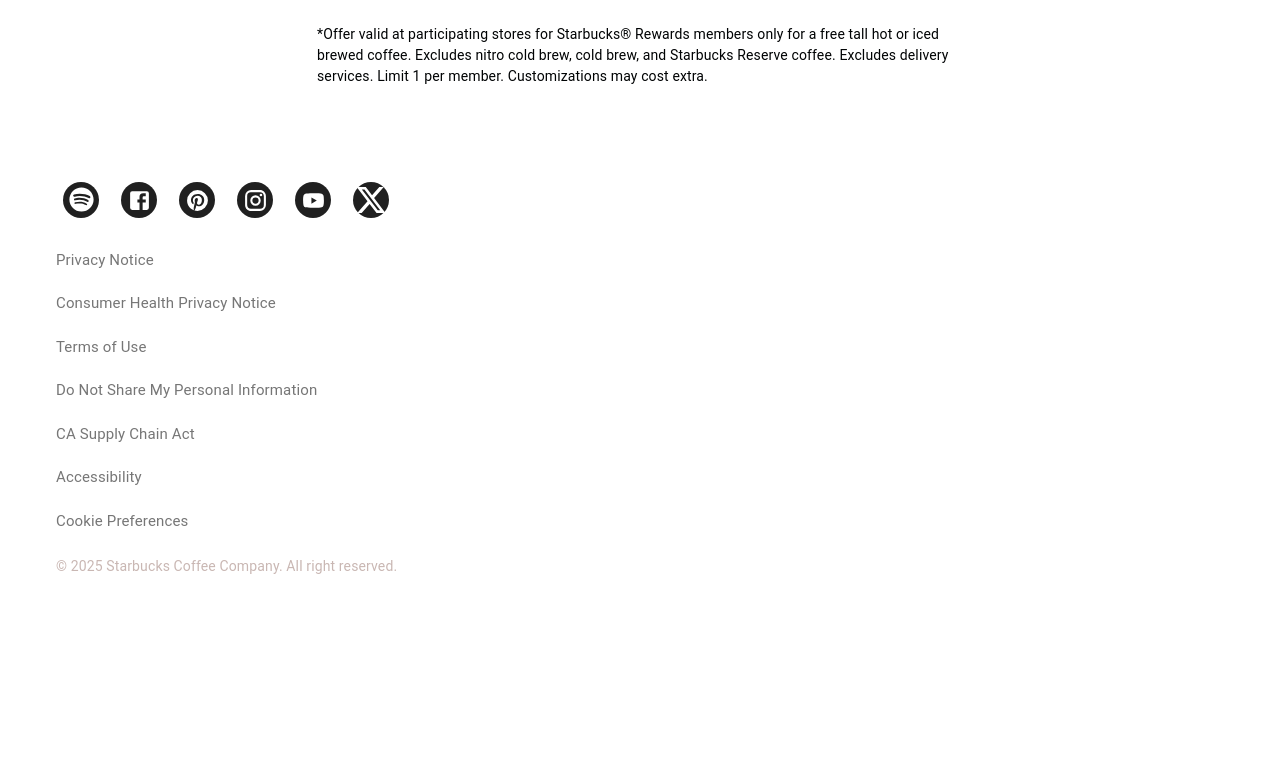
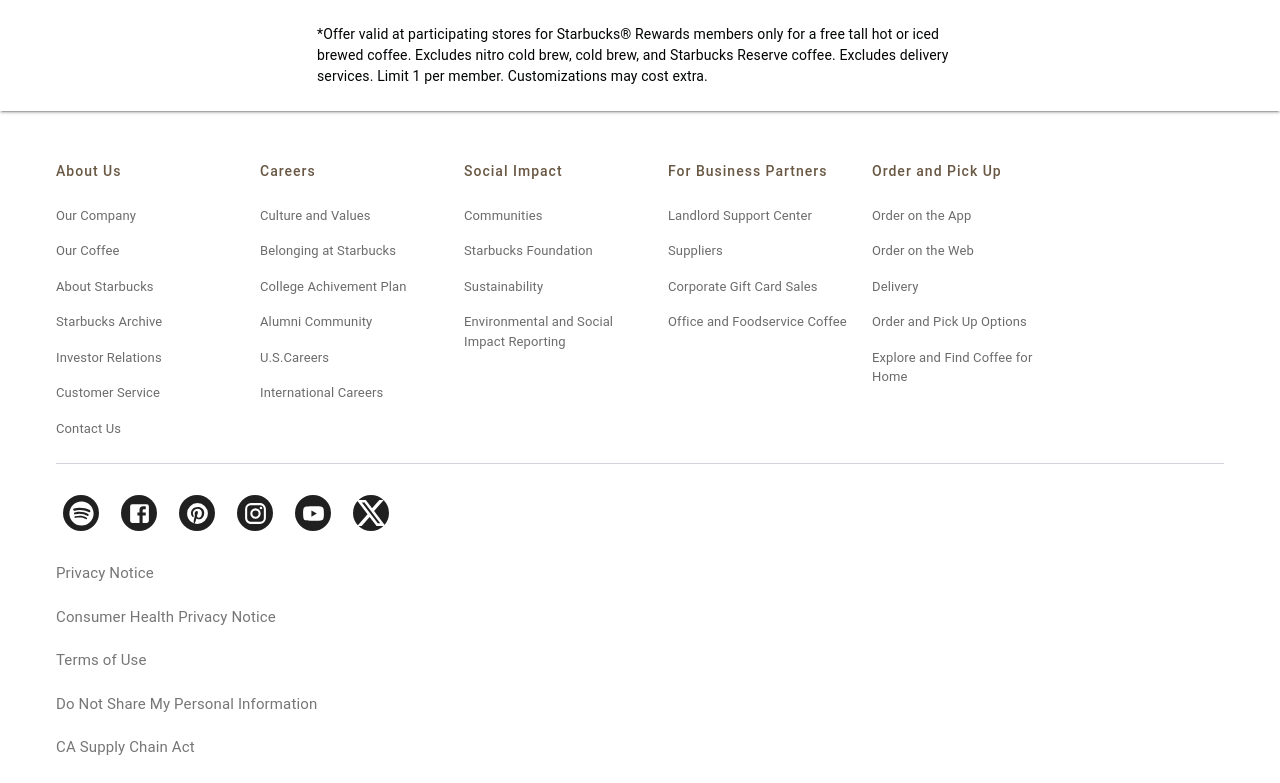
Before and after one commit to imbizman316/starbucks-mockup, a Next.js app: page / in a window 1280 px wide. Shown: the part 2060-2843 px from the top of the page. Before the commit the page ends 2677 px from the top, so only its background shows below. Built offline with nearby package versions, Linux system fonts and the light colour scheme.

Commit message:
Front page initial finish

```diff
--- /dev/null
+++ b/app/components/michelaneous/AboutUs.tsx
@@ -0,0 +1,69 @@
+import React from "react";
+import { aboutUsData } from "@/app/data/footer/data";
+import { Box, Typography } from "@mui/material";
+import Link from "next/link";
+
+const AboutUs = () => {
+  return (
+    <Box
+      sx={{
+        display: "flex",
+        gap: 2,
+        padding: "10px 0 25px 0",
+      }}
+    >
+      {aboutUsData.map((data, index) => (
+        <Box
+          sx={{
+            width: "188px",
+          }}
+          key={index}
+        >
+          <Typography
+            sx={{
+              fontSize: "14px",
+              fontWeight: 560,
+              letterSpacing: 1,
+              color: "#695844",
+              marginBottom: 3,
+            }}
+          >
+            {data.mainTitle}
+          </Typography>
+          <Box
+            sx={{
+              display: "flex",
+              flexDirection: "column",
+              gap: 2,
+              justifyContent: "start",
+              alignItems: "start",
+            }}
+          >
+            {data.subMenus.map((submenu, index) => (
+              <Box key={index}>
+                <Typography
+                  sx={{
+                    color: "rgba(0,0,0,.58)",
+                    fontSize: "13px",
+                    // "&:hover": {
+                    //   color: "#695844",
+                    //   fontWeight: 550,
+                    // },
+                    transition: "text-shadow 0.1s ease",
+                    "&:hover": {
+                      textShadow: "0 0 1px currentColor",
+                    },
+                  }}
+                >
+                  <Link href={submenu.link}>{submenu.title}</Link>
+                </Typography>
+              </Box>
+            ))}
+          </Box>
+        </Box>
+      ))}
+    </Box>
+  );
+};
+
+export default AboutUs;
--- a/app/components/michelaneous/Footer.tsx
+++ b/app/components/michelaneous/Footer.tsx
@@ -3,10 +3,13 @@
 import SocialHandleBar from "./SocialHandleBar";
 import PrivacyTerms from "./PrivacyTerms";
 import Typography from "@mui/material/Typography";
+import AboutUs from "./AboutUs";
 
 function Footer() {
   return (
     <Box sx={{ paddingX: 7, paddingY: 5 }}>
+      <AboutUs />
+      <hr className="border-gray-300 border-solid w-[100%]" />
       <SocialHandleBar />
       <PrivacyTerms />
       <Typography sx={{ paddingTop: 3, fontSize: "14px", color: "#c9b7b3" }}>
--- /dev/null
+++ b/app/data/footer/data.tsx
@@ -0,0 +1,54 @@
+export const aboutUsData = [
+  {
+    mainTitle: "About Us",
+    subMenus: [
+      { title: "Our Company", link: "/" },
+      { title: "Our Coffee", link: "/" },
+      { title: "About Starbucks", link: "/" },
+      { title: "Starbucks Archive", link: "/" },
+      { title: "Investor Relations", link: "/" },
+      { title: "Customer Service", link: "/" },
+      { title: "Contact Us", link: "/" },
+    ],
+  },
+
+  {
+    mainTitle: "Careers",
+    subMenus: [
+      { title: "Culture and Values", link: "/" },
+      { title: "Belonging at Starbucks", link: "/" },
+      { title: "College Achivement Plan", link: "/" },
+      { title: "Alumni Community", link: "/" },
+      { title: "U.S.Careers", link: "/" },
+      { title: "International Careers", link: "/" },
+    ],
+  },
+  {
+    mainTitle: "Social Impact",
+    subMenus: [
+      { title: "Communities", link: "/" },
+      { title: "Starbucks Foundation", link: "/" },
+      { title: "Sustainability", link: "/" },
+      { title: "Environmental and Social Impact Reporting", link: "/" },
+    ],
+  },
+  {
+    mainTitle: "For Business Partners",
+    subMenus: [
+      { title: "Landlord Support Center", link: "/" },
+      { title: "Suppliers", link: "/" },
+      { title: "Corporate Gift Card Sales", link: "/" },
+      { title: "Office and Foodservice Coffee", link: "/" },
+    ],
+  },
+  {
+    mainTitle: "Order and Pick Up",
+    subMenus: [
+      { title: "Order on the App", link: "/" },
+      { title: "Order on the Web", link: "/" },
+      { title: "Delivery", link: "/" },
+      { title: "Order and Pick Up Options", link: "/" },
+      { title: "Explore and Find Coffee for Home", link: "/" },
+    ],
+  },
+];
--- a/app/page.tsx
+++ b/app/page.tsx
@@ -49,6 +49,15 @@
         ))}
       </Box>
 
+      <Box
+        sx={{
+          boxShadow: 2,
+          width: "100%",
+          display: "flex",
+          alignItems: "center",
+          justifyContent: "center",
+        }}
+      >
         <Typography
           sx={{
             paddingY: 3,
@@ -58,11 +67,12 @@
             color: "#000304",
           }}
         >
-        *Offer valid at participating stores for Starbucks® Rewards members only
-        for a free tall hot or iced brewed coffee. Excludes nitro cold brew,
-        cold brew, and Starbucks Reserve coffee. Excludes delivery services.
-        Limit 1 per member. Customizations may cost extra.
+          *Offer valid at participating stores for Starbucks® Rewards members
+          only for a free tall hot or iced brewed coffee. Excludes nitro cold
+          brew, cold brew, and Starbucks Reserve coffee. Excludes delivery
+          services. Limit 1 per member. Customizations may cost extra.
         </Typography>
+      </Box>
     </Box>
   );
 }
```
Lines whose indentation alone changed are shown as unchanged.
